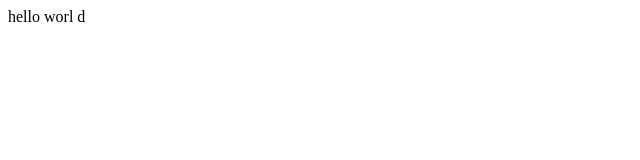
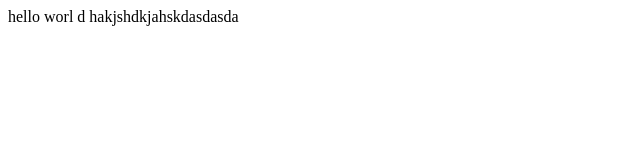
Before and after one commit to niten940/git_github-session-, a plain HTML site: page nayafile.html in a window 1280 px wide. Shown: the whole page, without its empty margins (0-640 px from the left). Drawn offline with Linux system fonts and the light colour scheme.

Commit message:
final vhange

```diff
--- a/nayafile.html
+++ b/nayafile.html
@@ -1,6 +1,7 @@
 <!DOCTYPE html>
 <html>
   <body>
-    hello worl d
+    hello worl d hakjshdkjahskdasdasda
+
   </body>
 </html>
```
